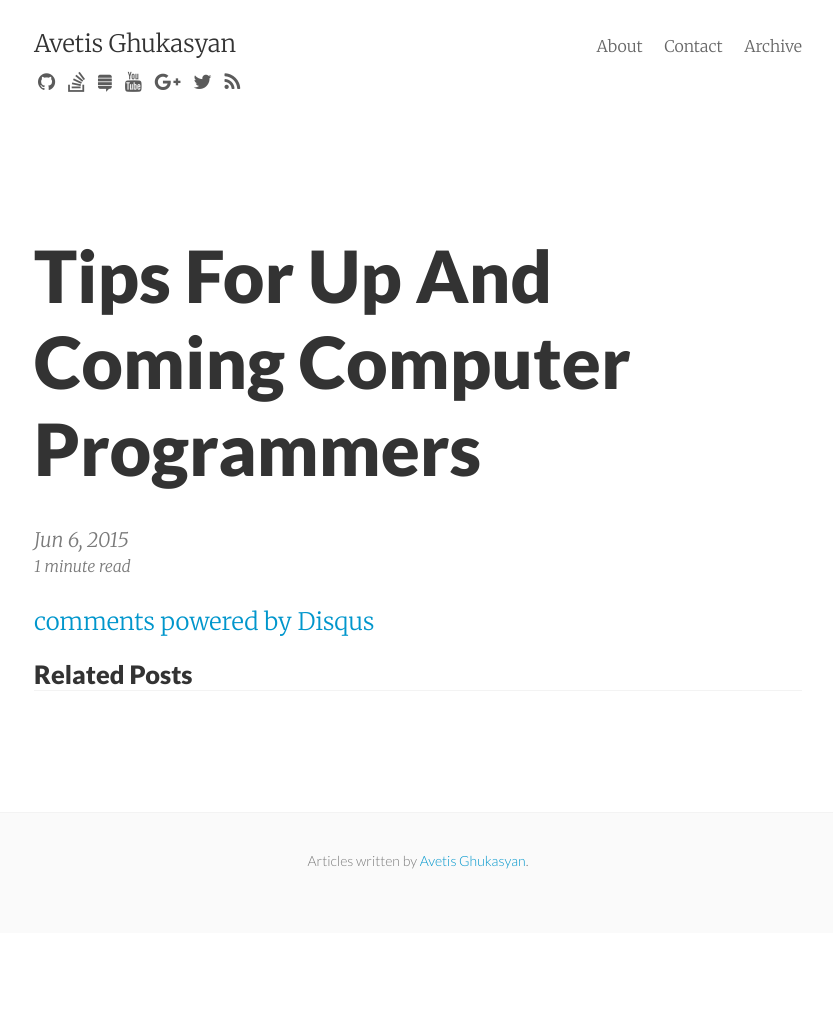
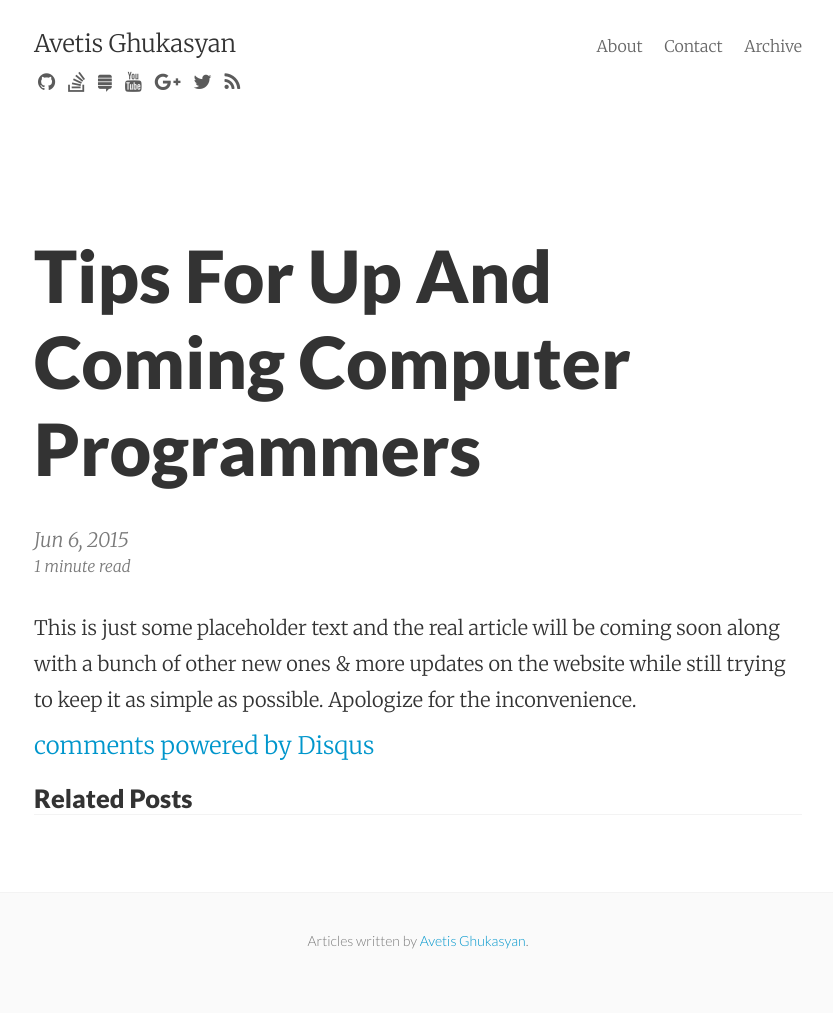
Before and after one commit to JungMinu/AvetisG.github.io, a Jekyll site: the page built from _posts/2015-06-06-5-tips-for-up-and-coming-computer-programmers.md, in a window 1280 px wide. Shown: the whole page, without its empty margins (222-1055 px from the left). Built offline with Jekyll 4.4.1, drawn with Linux system fonts in a browser that asks for light colours; nearby versions of some CDN libraries; Markdown is read by kramdown in place of the engine named in the settings; comment, search, counter and statistics services are not loaded; before the commit the page ends 933 px from its top, so only the background shows below that.

Commit message:
Update 2015-06-06-5-tips-for-up-and-coming-computer-programmers.md

```diff
--- a/_posts/2015-06-06-5-tips-for-up-and-coming-computer-programmers.md
+++ b/_posts/2015-06-06-5-tips-for-up-and-coming-computer-programmers.md
@@ -2,3 +2,5 @@
 layout: post
 title: "Tips For Up And Coming Computer Programmers"
 ---
+
+This is just some placeholder text and the real article will be coming soon along with a bunch of other new ones & more updates on the website while still trying to keep it as simple as possible. Apologize for the inconvenience.
```
